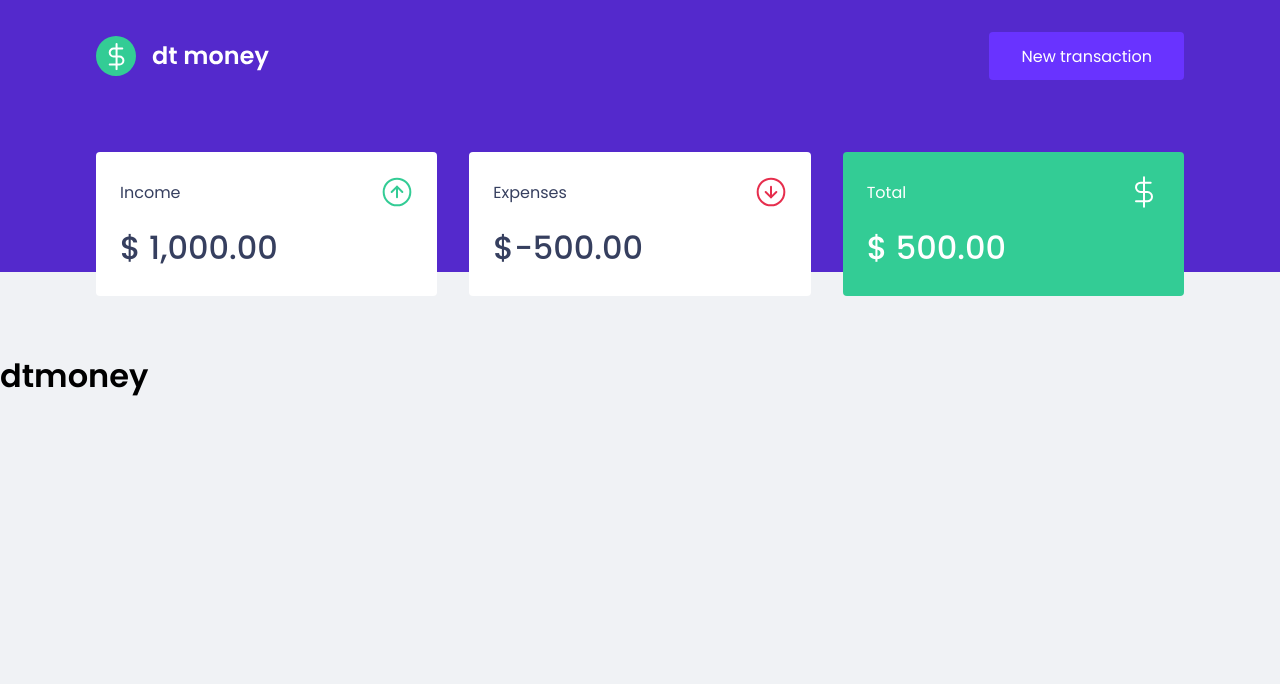
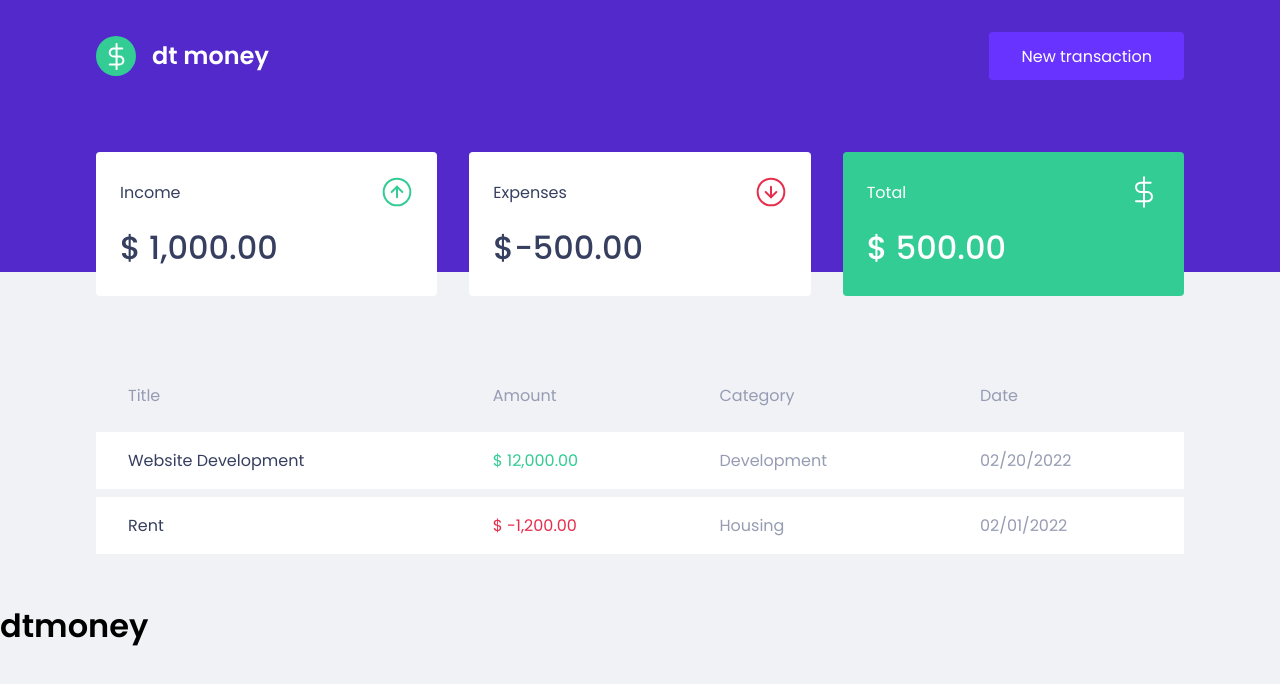
Before and after one commit to rafAmorim8/dtmoney, a React (Create React App) app: page / in a window 1280 px wide. Shown: the top 684 px of the page. Built offline with nearby package versions, Linux system fonts and the light colour scheme.

Commit message:
Adds table of transactions

```diff
--- a/src/components/Dashboard/index.tsx
+++ b/src/components/Dashboard/index.tsx
@@ -1,10 +1,12 @@
 import { Summary } from "../Summary";
+import { TransactionsTable } from "../TransactionsTable";
 import { Container } from "./styles";
 
 export function Dashboard(){
   return(
     <Container>
       <Summary />
+      <TransactionsTable />
     </Container>
   );
 }
--- a/src/components/Summary/index.tsx
+++ b/src/components/Summary/index.tsx
@@ -9,7 +9,7 @@ export function Summary(){
     <Container>
       <div>
         <header>
-          <p>Income</p>
+          <p className="title">Income</p>
           <img src={incomeImg} alt="Income" />
         </header>
         <strong>$ 1,000.00</strong>
--- /dev/null
+++ b/src/components/TransactionsTable/index.tsx
@@ -0,0 +1,32 @@
+import { Container } from "./styles";
+
+export function TransactionsTable(){
+  return(
+    <Container>
+      <table>
+        <thead>
+          <tr>
+            <th>Title</th>
+            <th>Amount</th>
+            <th>Category</th>
+            <th>Date</th>
+          </tr>
+        </thead>
+        <tbody>
+          <tr>
+            <td>Website Development</td>
+            <td className="deposit">$ 12,000.00</td>
+            <td>Development</td>
+            <td>02/20/2022</td>
+          </tr>
+          <tr>
+            <td>Rent</td>
+            <td className="withdrawal">$ -1,200.00</td>
+            <td>Housing</td>
+            <td>02/01/2022</td>
+          </tr>
+        </tbody>
+      </table>
+    </Container>
+  );
+}
--- /dev/null
+++ b/src/components/TransactionsTable/styles.ts
@@ -0,0 +1,37 @@
+import styled from "styled-components";
+
+export const Container = styled.div`
+  margin-top: 4rem;
+
+  table{
+    width: 100%;
+    border-spacing: 0 0.5rem;
+
+    th{
+      color: var(--text-body);
+      font-weight: 400;
+      padding: 1rem 2rem;
+      text-align: left;
+      line-height: 1.5rem;
+    }
+
+    td{
+      padding: 1rem 2rem;
+      border: 0;
+      background-color: var(--shape);
+      color: var(--text-body);
+
+      &:first-child {
+        color: var(--text-title);
+      }
+
+      &.deposit{
+        color: var(--green);
+      }
+
+      &.withdrawal{
+        color: var(--red);
+      }
+    }
+  }
+`;
```
